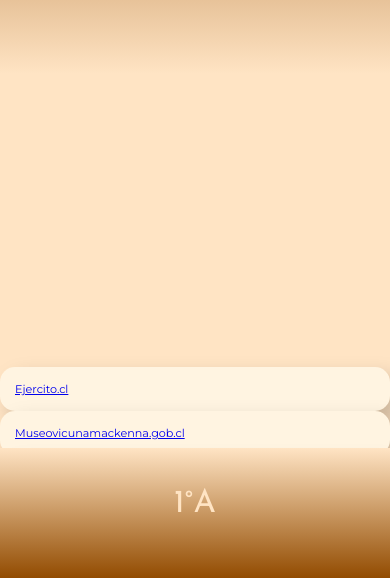
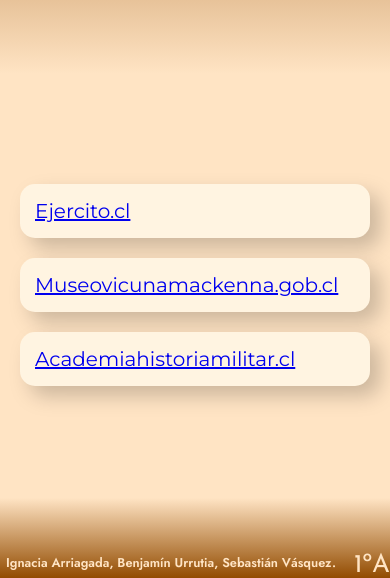
Before and after one commit to sebinsebon/qr, a plain HTML site: page index.html in a window 390 px wide. Shown: the part 266-844 px from the top of the page. Drawn offline with Linux system fonts and the light colour scheme.

Commit message:
Add files via upload

```diff
--- a/index.html
+++ b/index.html
@@ -10,7 +10,15 @@
     <link rel="preconnect" href="https://fonts.googleapis.com">
 <link rel="preconnect" href="https://fonts.gstatic.com" crossorigin>
 <link href="https://fonts.googleapis.com/css2?family=Montserrat:ital,wght@0,100..900;1,100..900&display=swap" rel="stylesheet">
-    <title>Fuentes</title>
+<link rel="preconnect" href="https://fonts.googleapis.com">
+<link rel="preconnect" href="https://fonts.gstatic.com" crossorigin>
+<link rel="preconnect" href="https://fonts.googleapis.com">
+<link rel="preconnect" href="https://fonts.gstatic.com" crossorigin>
+<link href="https://fonts.googleapis.com/css2?family=Jost:ital,wght@0,600;1,600&display=swap" rel="stylesheet">
+<link href="https://fonts.googleapis.com/css2?family=Roboto+Condensed:wght@100..900&display=swap" rel="stylesheet">
+<link rel="icon" href="CH.png" type="image/x-icon">
+
+    <title>Fuentes usadas</title>
     <img src="CH.png" class="ch">
     <div class="divhead">
         <H1 id="header1">Fuentes usadas</H1>
@@ -24,9 +32,13 @@
     <a href="https://www.academiahistoriamilitar.cl/academia/arica-el-epilogo-de-una-campana-de-la-guerra-del-pacifico/" class="links">Academiahistoriamilitar.cl</a>
 </body>
 <footer >
+
     <div class="abajo">
-        <p id="curso">1°A</p>
+        <p id="curso">1ºA</p>
         </div>
     </div>
+    <p class="nombres" id="nombres">Ignacia Arriagada,
+        Benjamín Urrutia,
+        Sebastián Vásquez.</p>
 </footer>
 </html>
--- a/style.css
+++ b/style.css
@@ -12,10 +12,13 @@
     align-items: center;
     color: #f5deb3;
     font-size: 7rem;
+    filter: drop-shadow(10px 10px 10px rgba(0,0,0,0.2))
+
 }
 
 H1, p {
-    font-family: josefin sans, sans-serif;
+    font-family: josefin sans
+
 }
 
 body {
@@ -59,7 +62,7 @@ body {
 .abajo {
     background-image: linear-gradient(bisque, rgb(146, 75, 0));
     color: bisque;
-    height: 90px;
+    height: 40px;
     position: absolute;
     bottom: 0;
     width: 100%;
@@ -82,6 +85,33 @@ body {
     position: relative;
     visibility: hidden;
 }
+
+.nombes {
+    position: absolute; /* Posicionamiento absoluto */
+    top: 50%; /* Posicionamiento vertical centrado */
+    left: 50%; /* Posicionamiento horizontal centrado */
+    transform: translate(-50%, -50%); /* Ajuste para centrado */
+    stroke: aqua;
+    size: 200px;
+    font-size: 5vh;
+    font-family: Jost, 'Gill Sans', 'Gill Sans MT', Calibri, 'Trebuchet MS', sans-serif;
+
+}
+
+.nombres {
+    font-family: Jost, 'Gill Sans', 'Gill Sans MT', Calibri, 'Trebuchet MS', sans-serif;
+    position: absolute;
+    bottom: 0;
+    font-size: 2rem;
+    color: bisque;
+    padding: 6px;
+}
+
+#curso {
+    right: 0;
+    position: absolute;
+}
+
 @media (max-width:1795px) {
         .links {
             font-size: 2.8rem;
@@ -92,6 +122,11 @@ body {
     .links {
         font-size: 2.6rem;
     }
+
+    .nombres {
+        font-size: 1.5rem;
+    }
+
 }
 
 @media (max-width:1595px) {
@@ -117,11 +152,21 @@ body {
         font-size: 1.8rem;
     }
 
+    .nombres {
+        font-size: 1.1rem;
+    }
+
     .ch {
         height: 100px;
         width: 100px;
     }
 
+    #curso {
+        bottom: 0px;
+        font-size: 1.6rem;
+         position: absolute;
+         right: 0;
+    }
 }
 
 @media (max-width:1195px) {
@@ -165,7 +210,11 @@ body {
 
 @media (max-width:595px) {
     .links {
-        left: 0;
+        display: flex;
+        top: 1vh ;
+        font-size: 20px;
+        margin: 20px;
+        flex-direction: column;
         left: 0;
     }
 }
@@ -174,6 +223,15 @@ body {
     .links {
         display: flex;
 
+    }
+
+    #nombres
+    {
+        font-size: 0.8rem;
+    }
+
+    #curso{
+        font-size: 1.6rem;
     }
 }
 
@@ -190,13 +248,17 @@ body {
     }
 
     #curso {
+        padding: 6px;
         font-size: 17px;
     }
 }
 
 
 @media (max-width:520px) {
-
+    .nombres
+    {
+        font-size: 1.04rem;
+    }
 }
 
 @media (max-width:420px) {
@@ -225,3 +287,13 @@ body {
         font-size: 3rem;
     }
 }
+
+@media (max-width:380px) {
+    #nombres {
+        font-size: 0.72rem;
+    }
+
+    #curso {
+        font-size: 1.8rem;
+    }
+}
```
